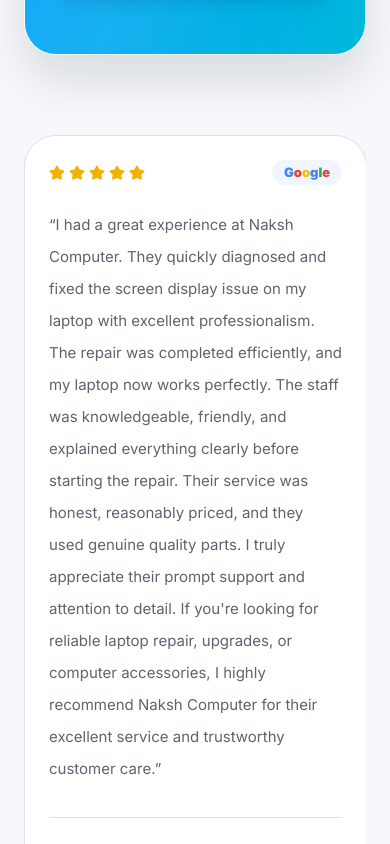
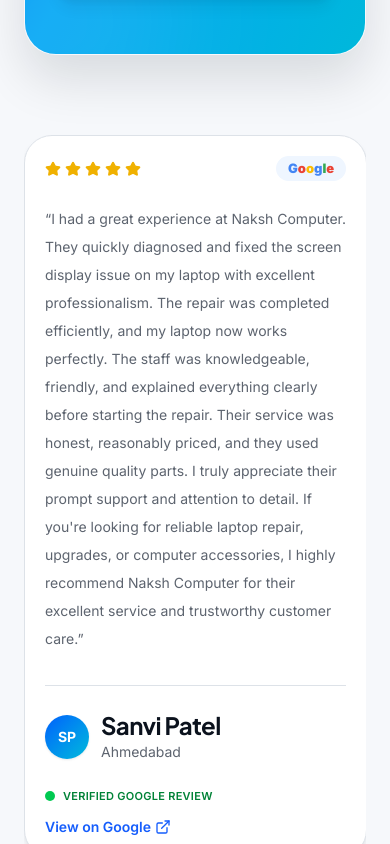
Before and after one commit to jayg191/naksh-computers, a Next.js app: page / in a window 390 px wide. Shown: the part 7900-8744 px from the top of the page. Built offline with nearby package versions, Linux system fonts and the light colour scheme.

Commit message:
Optimize testimonial cards for mobile responsiveness

```diff
--- a/src/features/home/sections/testimonials-section.tsx
+++ b/src/features/home/sections/testimonials-section.tsx
@@ -30,8 +30,8 @@ function ReviewCard({
 }) {
   return (
     <div
-      className={`group flex h-full min-h-[420px] flex-col justify-between rounded-[32px] border border-border bg-card p-6 shadow-md transition-all duration-500 hover:-translate-y-1.5 hover:scale-[1.01] hover:shadow-2xl sm:min-h-[460px] sm:p-9 ${className}`}
-    >
+  className={`group flex h-full min-h-[340px] flex-col justify-between rounded-[28px] border border-border bg-card p-5 shadow-md transition-all duration-500 hover:-translate-y-1.5 hover:scale-[1.01] hover:shadow-2xl md:min-h-[400px] md:p-7 lg:min-h-[460px] lg:rounded-[32px] lg:p-9 ${className}`}
+>
       <div>
         <div className="mb-6 flex items-center justify-between">
           <div className="flex gap-1 text-yellow-500">
@@ -52,7 +52,7 @@ function ReviewCard({
           </span>
         </div>
 
-        <p className="text-[15px] leading-8 text-muted-foreground sm:text-base sm:leading-9">
+        <p className="text-sm leading-7 text-muted-foreground sm:text-[15px] sm:leading-8 lg:text-base lg:leading-9">
           &ldquo;{review.quote}&rdquo;
         </p>
       </div>
```
